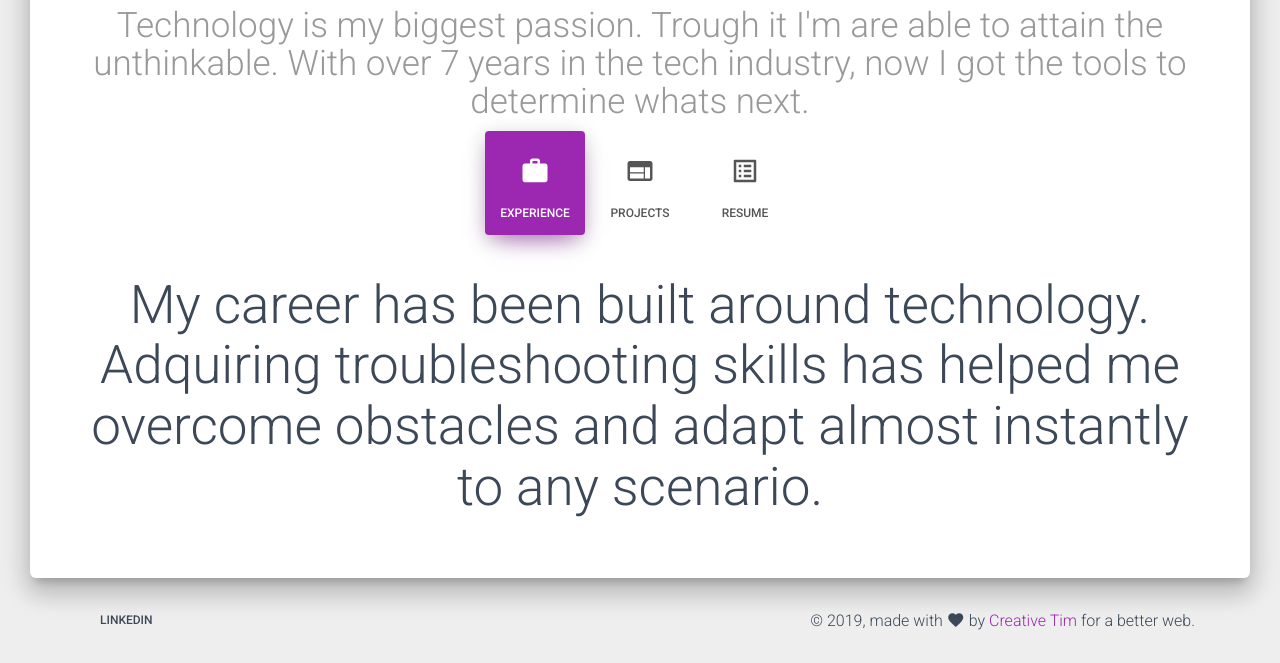
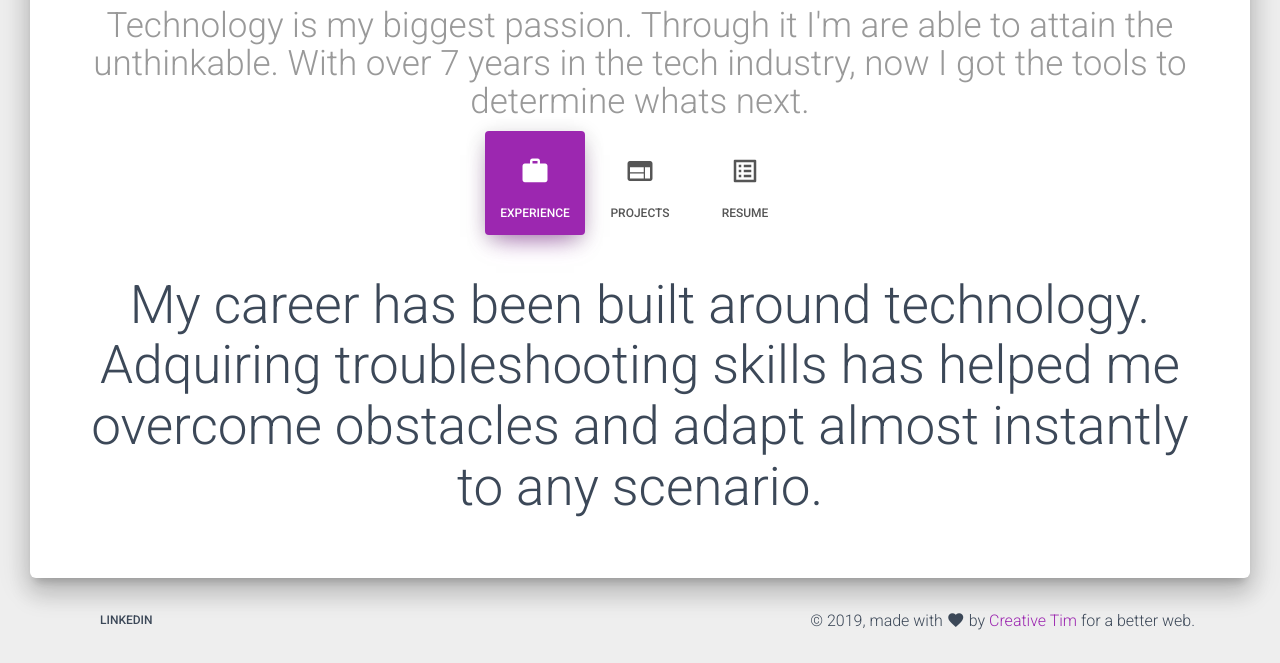
Before and after one commit to alexs55/alexs55.github.io, a plain HTML site: page index.html in a window 1280 px wide. Shown: the part 939-1602 px from the top of the page. Drawn offline with Linux system fonts and the light colour scheme.

Commit message:
changes needed

```diff
--- a/index.html
+++ b/index.html
@@ -73,7 +73,7 @@
             </div>
           </div>
           <div class="description text-center">
-            <p> Technology is my biggest passion. Trough it I'm are able to attain the unthinkable. With over 7 years in the tech industry, now I got the tools to determine whats next.   </p>
+            <p> Technology is my biggest passion. Through it I'm are able to attain the unthinkable. With over 7 years in the tech industry, now I got the tools to determine whats next.   </p>
           </div>
           <div class="row">
             <div class="col-md-6 ml-auto mr-auto">
```
